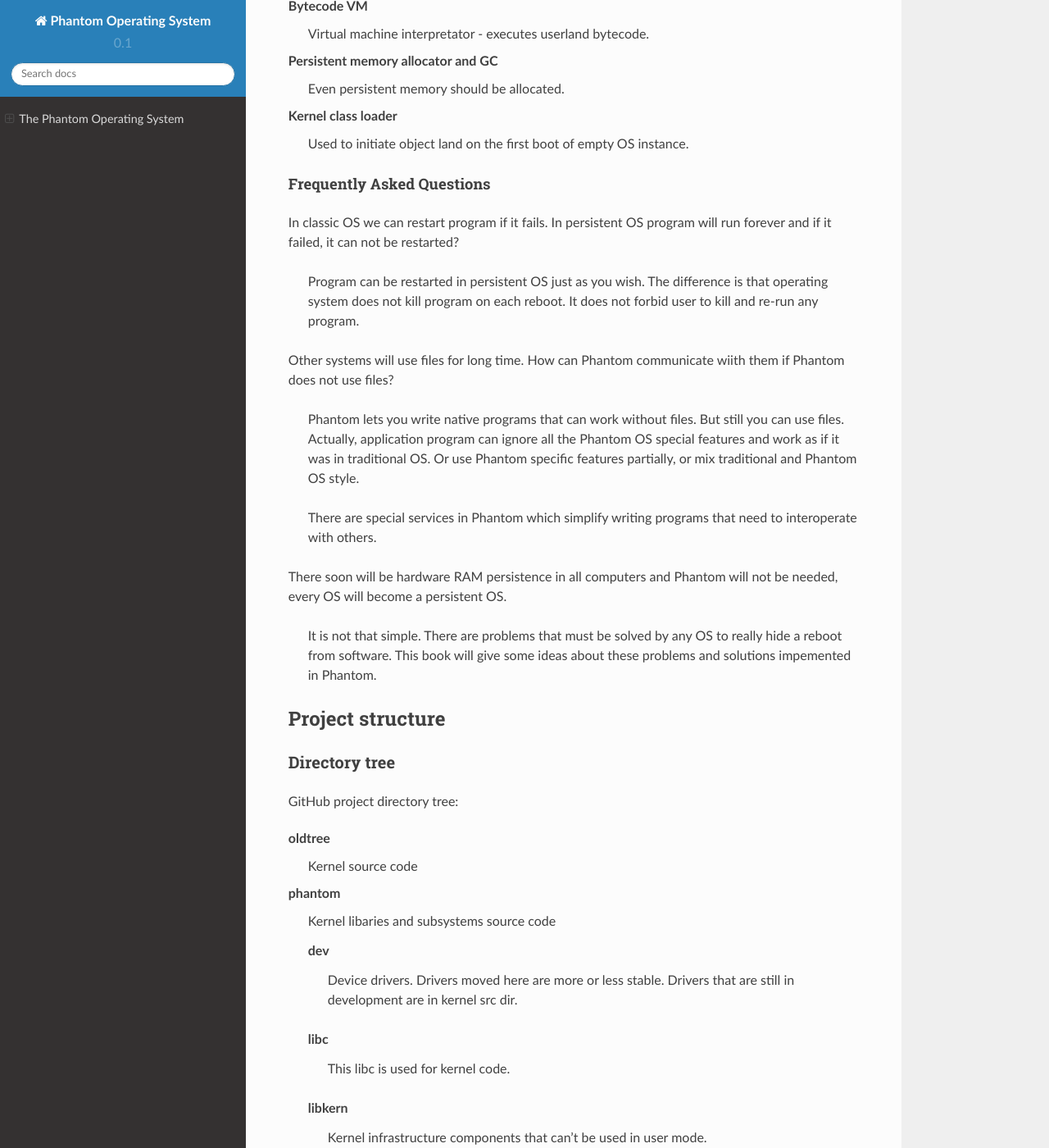
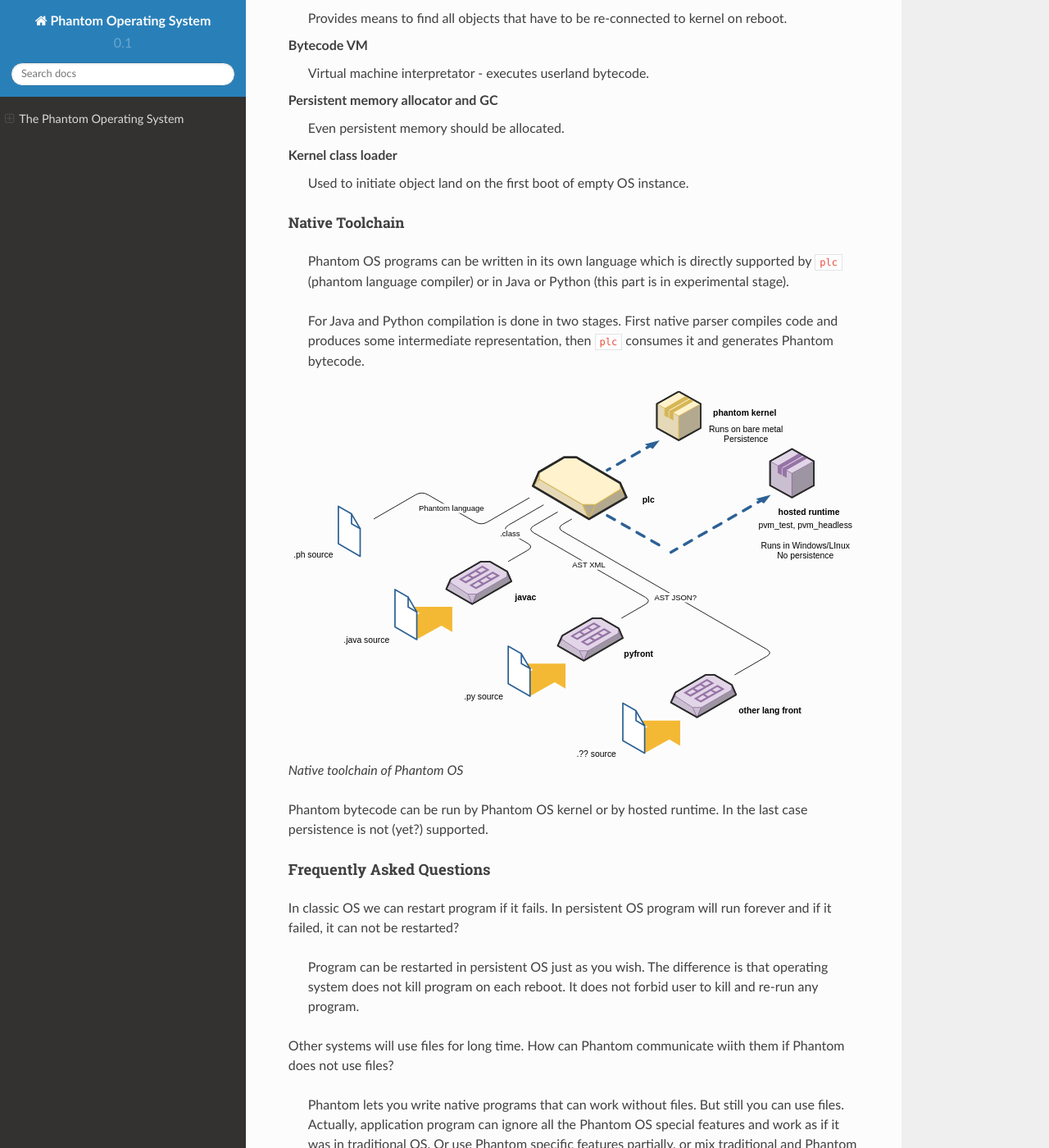
Before and after one commit to dzavalishin/phantomdox, a Sphinx documentation site: the page built from dox/source/index.rst, in a window 1280 px wide and 1400 px high, scrolled down 6796 px. Shown: the whole window at 82% size. Built offline with Sphinx 7.4.7 and the Read the Docs theme 2.0.0, drawn with Linux system fonts in a browser that asks for light colours; some of the changed text lies outside the part shown.

Commit message:
toolchain

```diff
--- a/dox/source/index.rst
+++ b/dox/source/index.rst
@@ -14,6 +14,10 @@
 
 This book is Phantom OS developer's guide. It contains description of OS internals
 and examples on writing kernel components and userland code.
+
+Source codes for this book can be found in `Phantom OS GitHub`_ repository.
+
+.. _Phantom OS GitHub: https://github.com/dzavalishin/phantomuserland/issues/
 
 .. only:: html
 
--- a/dox/source/introduction.rst.inc
+++ b/dox/source/introduction.rst.inc
@@ -311,6 +311,29 @@
   empty OS instance.
 
 
+Native Toolchain
+----------------
+
+   Phantom OS programs can be written in its own language which is
+   directly supported by ``plc`` (phantom language compiler) or
+   in Java or Python (this part is in experimental stage).
+
+   For Java and Python compilation is done in two stages. First
+   native parser compiles code and produces some intermediate
+   representation, then ``plc`` consumes it and generates Phantom
+   bytecode.
+
+
+.. figure:: img/PipeLine.*
+
+   Native toolchain of Phantom OS
+
+
+   Phantom bytecode can be run by Phantom OS kernel or by
+   hosted runtime. In the last case persistence is not (yet?)
+   supported.
+
+
 --------------------------
 Frequently Asked Questions
 --------------------------
```
Also changed, not shown: dox/source/img/PipeLine.png (added), dox/source/img/PipeLine.svg (added), 1 other file.
